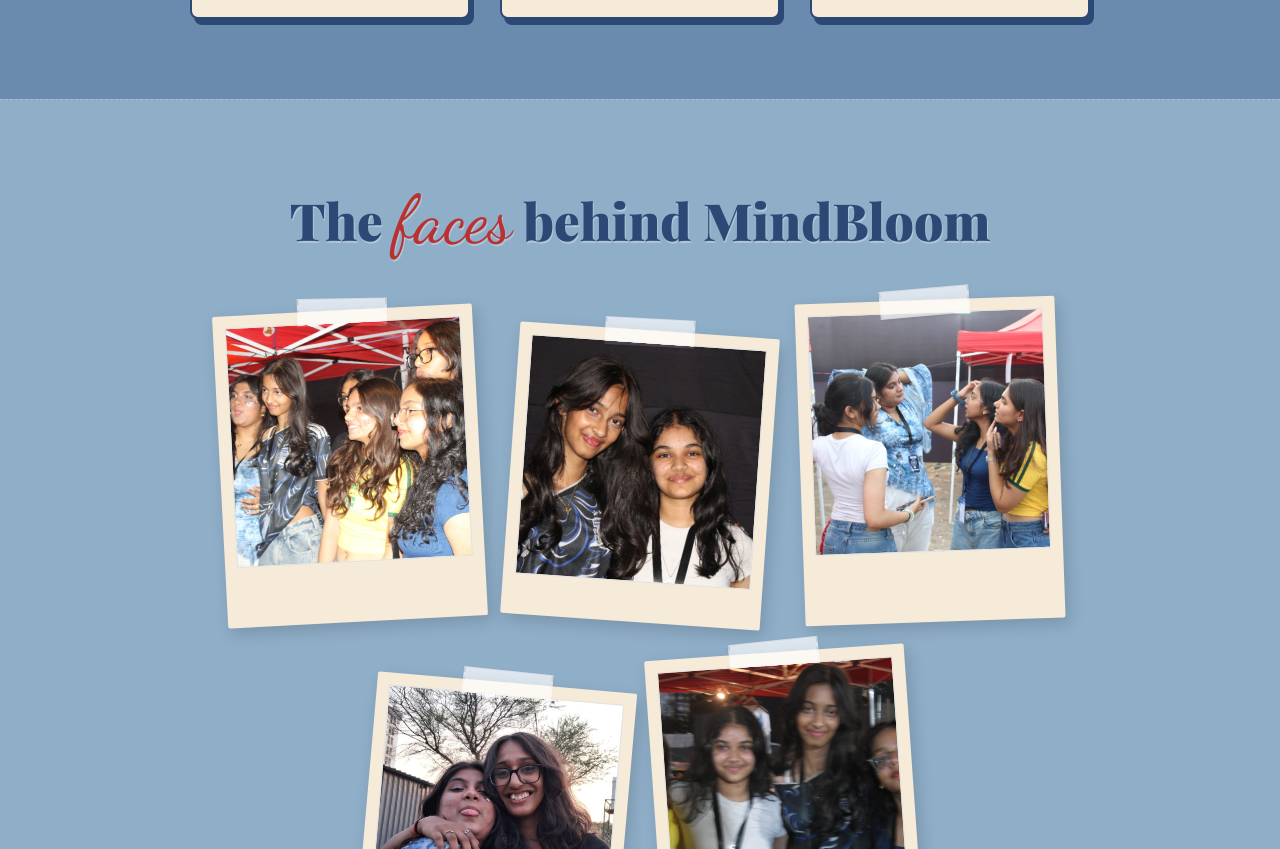
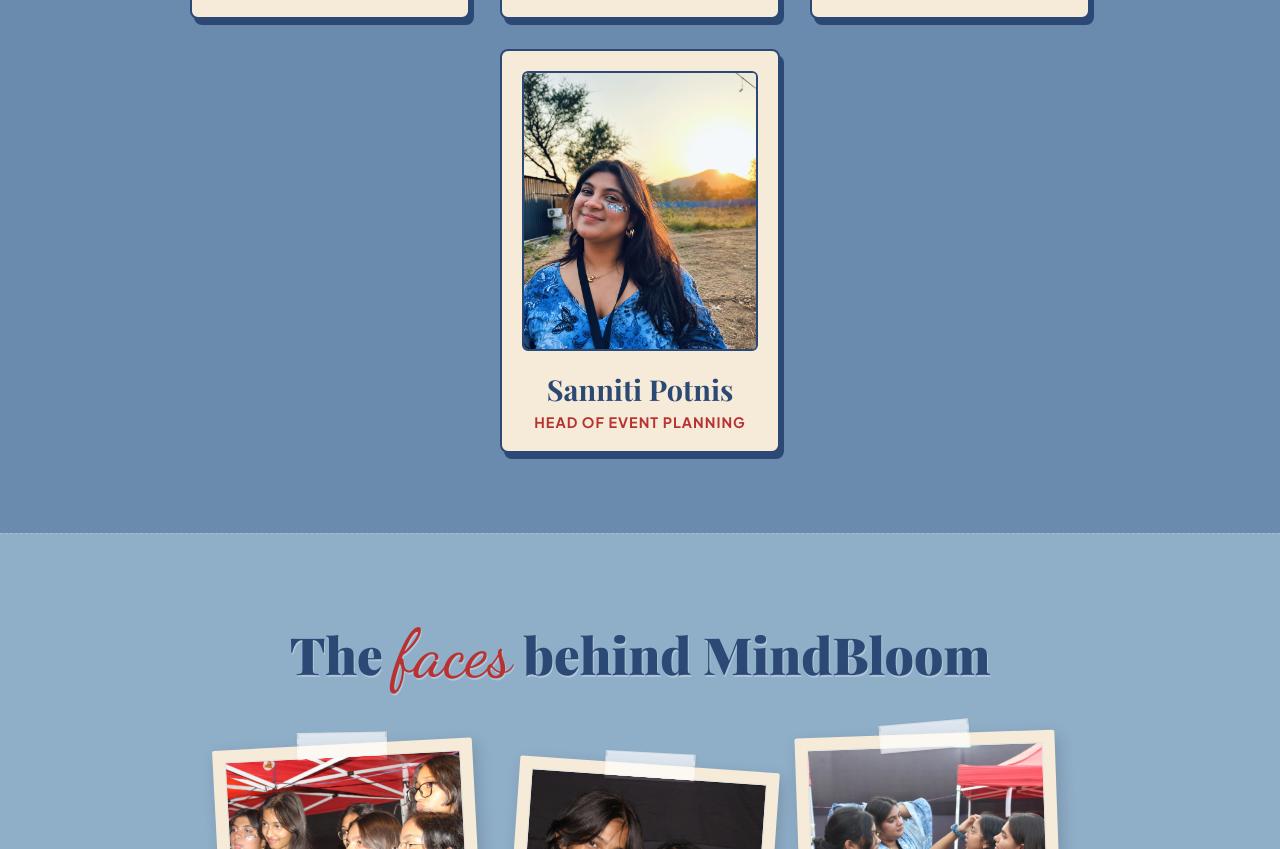
Before and after one commit to ibeastmanish/Project-Mindbloom, a website: page index.html in a window 1280 px wide. Shown: the part 7065-7914 px from the top of the page. Drawn offline with nearby package versions, Linux system fonts and the light colour scheme; no server answers; a web font is replaced by a local one.

Commit message:
feat: added Sanniti Potnis to the team section

```diff
--- a/index.html
+++ b/index.html
@@ -2066,6 +2066,11 @@
         <div class="meet-name">Mihika</div>
         <div class="meet-role">Head of Finance</div>
       </div>
+      <div class="meet-card fade-up">
+        <img src="images/team/events-sanniti.jpg" alt="Sanniti Potnis - Head of Event planning" class="meet-photo" loading="lazy" />
+        <div class="meet-name">Sanniti Potnis</div>
+        <div class="meet-role">Head of Event planning</div>
+      </div>
     </div>
   </div>
 </section>
```
Also changed, not shown: images/team/events-sanniti.jpg (added).
